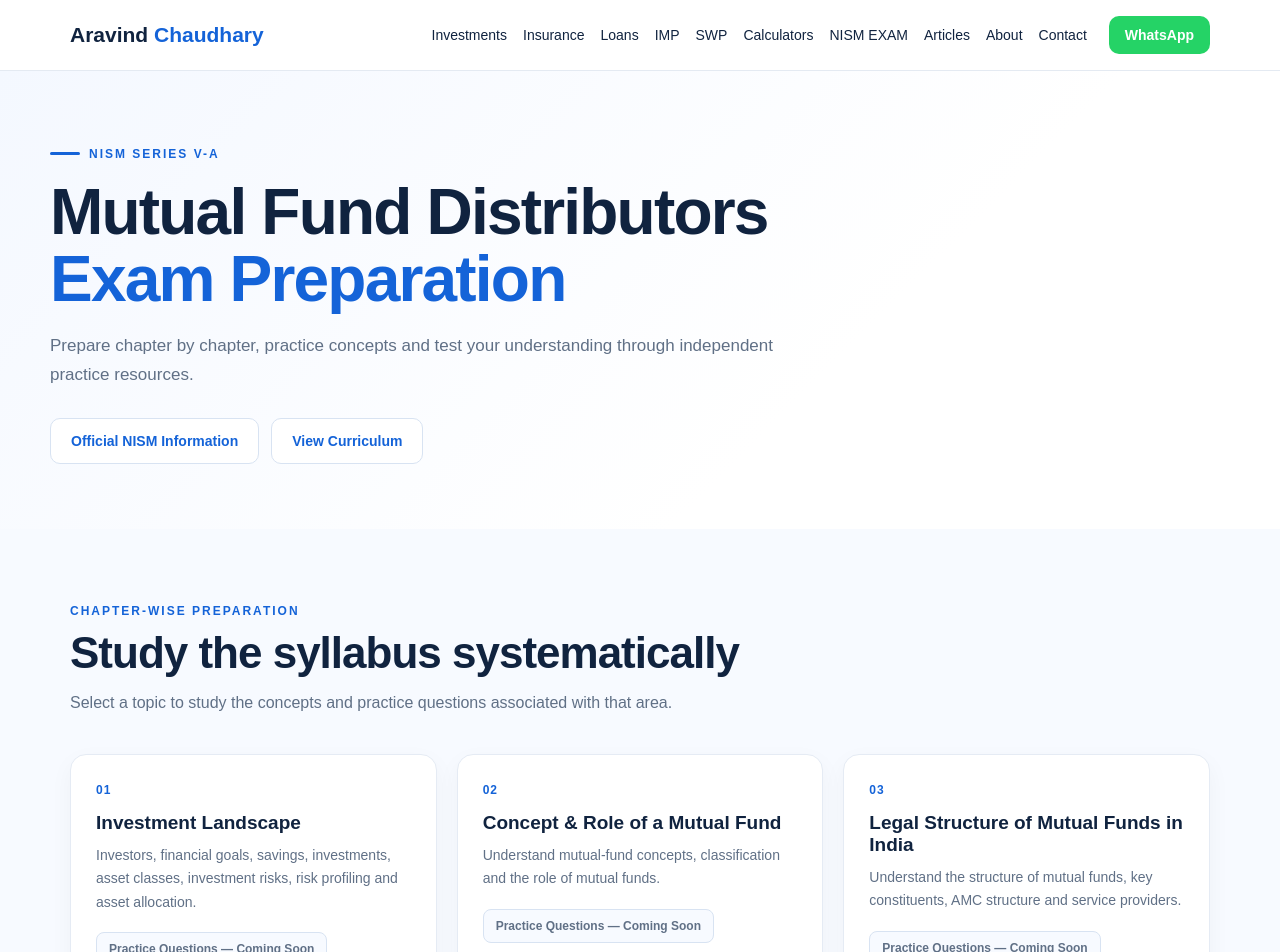
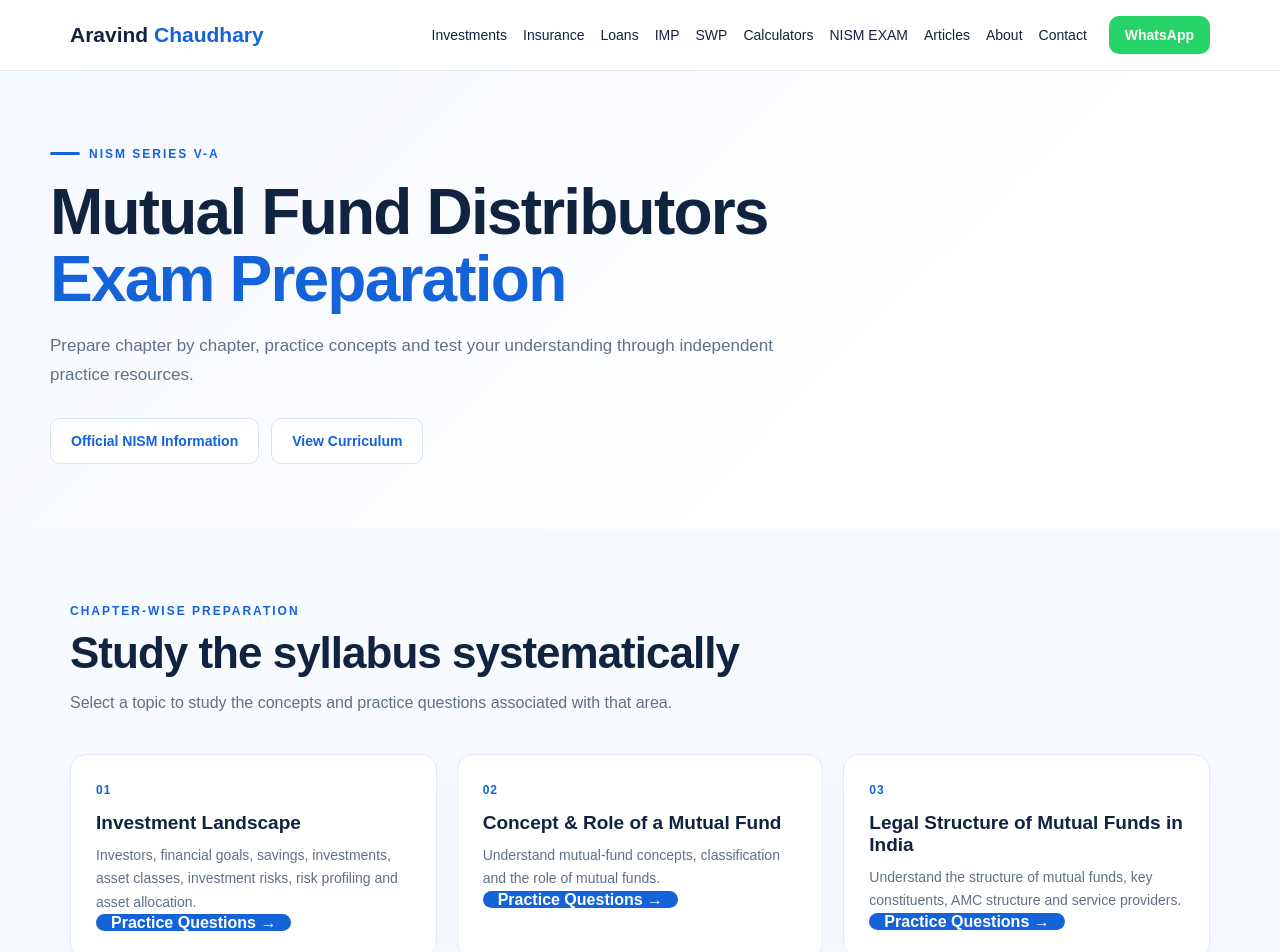
Before and after one commit to Aravind100/aravind-financial-expert, a Next.js app: page /nism/v-a in a window 1280 px wide. Shown: the top 952 px of the page. Built offline with nearby package versions, Linux system fonts and the light colour scheme.

Commit message:
Replace button with link for practice questions

```diff
--- a/app/nism/v-a/page.tsx
+++ b/app/nism/v-a/page.tsx
@@ -156,9 +156,12 @@ export default function NISMVA() {
 
                 <p>{chapter.description}</p>
 
-                <button type="button" className="nism-coming-btn">
-                  Practice Questions — Coming Soon
-                </button>
+                <Link
+  href="/nism/v-a/practice"
+  className="nism-practice-card-button active"
+>
+  Practice Questions →
+</Link>
 
               </div>
             ))}
```
